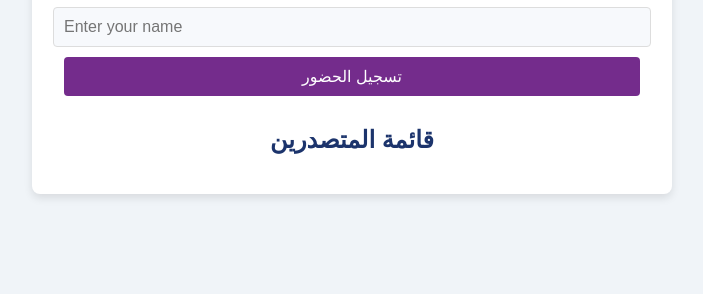
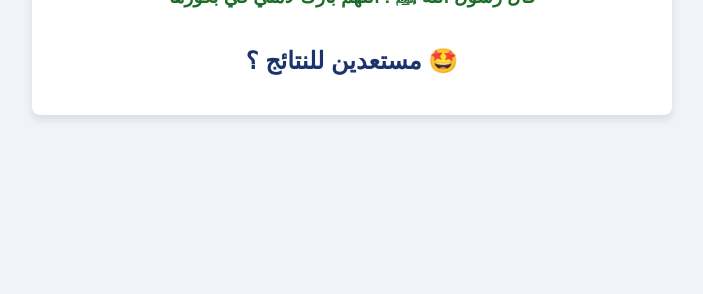
Before and after one commit to RandaAlwassam/PMD, a plain HTML site: page index.html in a window 1280 px wide. Shown: the part 506-800 px from the top of the page, without its empty margins (288-991 px from the left). Drawn offline with Linux system fonts and the light colour scheme; no server answers.

Commit message:
Update index.html

```diff
--- a/index.html
+++ b/index.html
@@ -16,12 +16,9 @@
     <img src="AZM Logo - First.png" height="200">
     <h1>أصبحنا وأصبح الملك لله</h1>
     <h3>قال رسول الله ﷺ : اللهم بارك لأمتي في بكورها</h3>
-    <input type="email" id="employeeEmail" placeholder="Enter your email (must be @azm.sa)" required>
-    <input type="text" id="employeeName" placeholder="Enter your name" required>
-    <button onclick="recordAttendance()">تسجيل الحضور</button>
 
-    <h2>قائمة المتصدرين</h2>
-    <ul id="attendanceLog"></ul>
+
+    <h2>مستعدين للنتائج ؟ 🤩</h2>
 
 </div>
 
```
